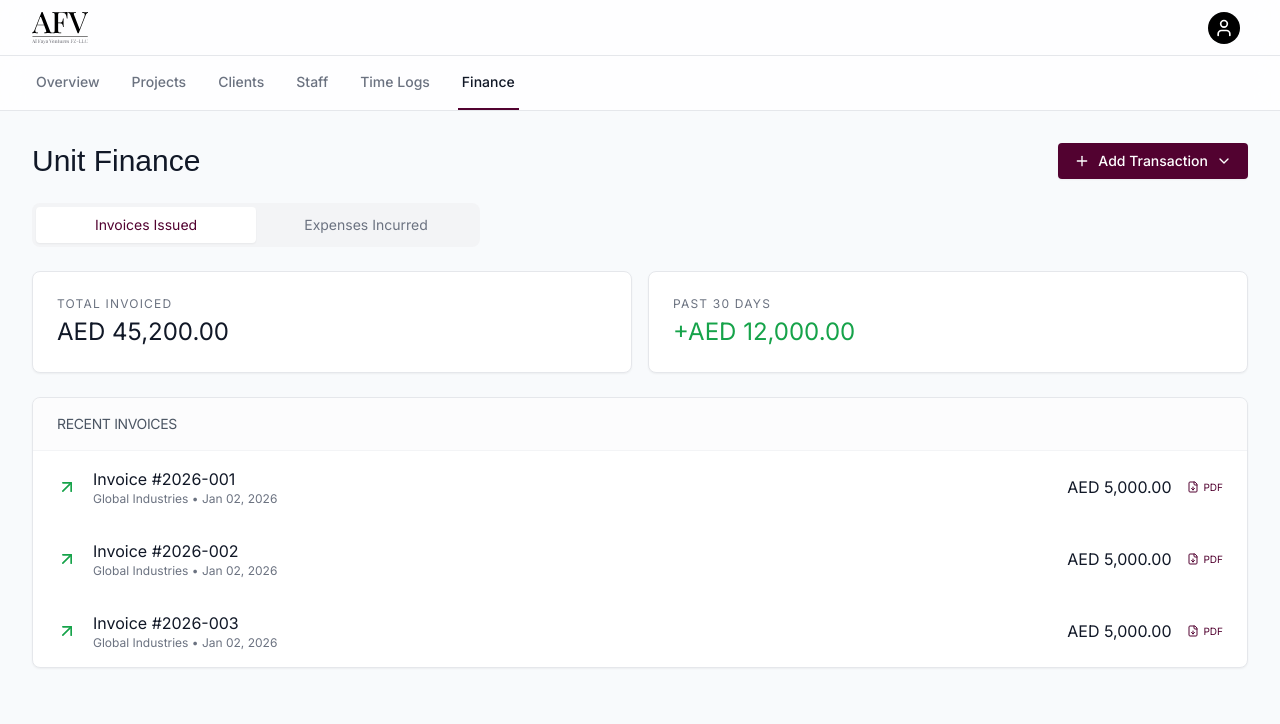
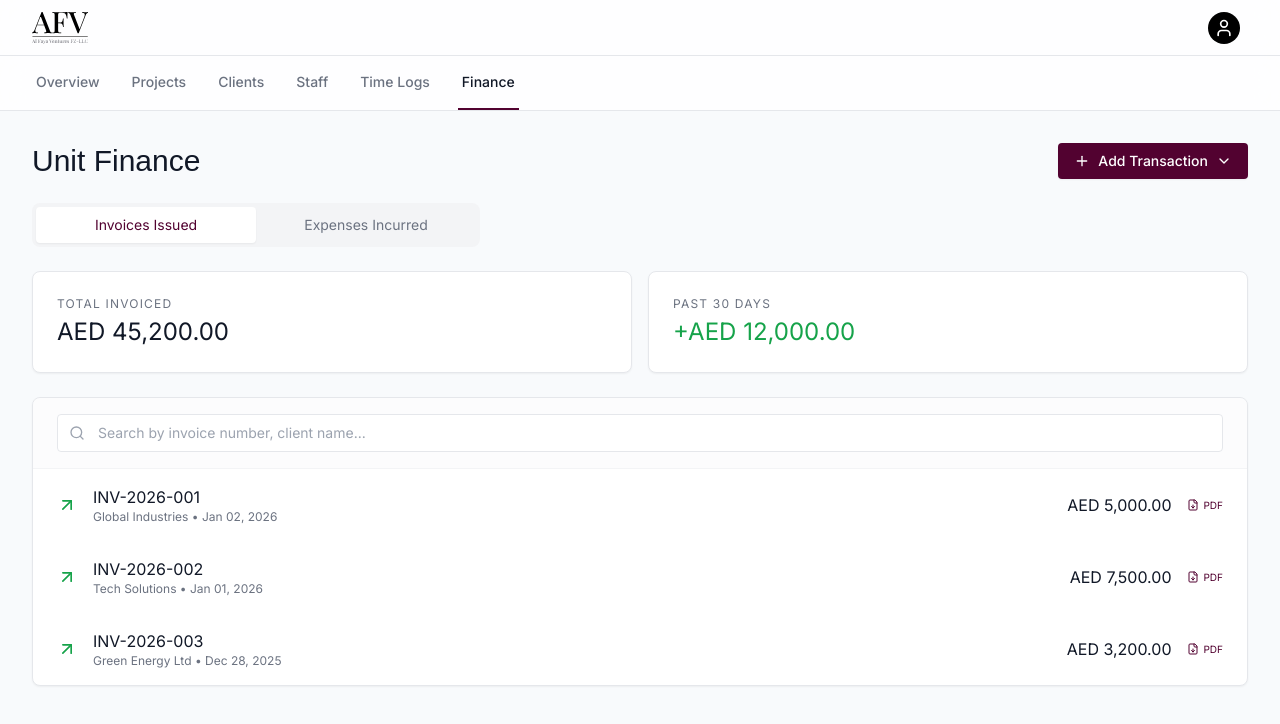
Before and after one commit to lustrecker-lang/alfayainternal, a Next.js app: page /dashboard/afconsult/finance in a window 1280 px wide. Shown: the top 724 px of the page. Built offline with nearby package versions, Linux system fonts and the light colour scheme; a web font is replaced by a local one.

Commit message:
Add search bar to finance page replacing RECENT INVOICES title

```diff
--- a/app/dashboard/afconsult/finance/page.tsx
+++ b/app/dashboard/afconsult/finance/page.tsx
@@ -1,12 +1,25 @@
 'use client';
 
 import { useState } from 'react';
-import { Plus, ArrowUpRight, ArrowDownLeft, ChevronDown, FileDown } from 'lucide-react';
+import { Plus, ArrowUpRight, ArrowDownLeft, ChevronDown, FileDown, Search } from 'lucide-react';
 import Link from 'next/link';
 
 export default function FinancePage() {
     const [view, setView] = useState<'INVOICES' | 'EXPENSES'>('INVOICES');
     const [showDropdown, setShowDropdown] = useState(false);
+    const [searchQuery, setSearchQuery] = useState('');
+
+    const invoices = [
+        { id: 1, number: 'INV-2026-001', client: 'Global Industries', date: 'Jan 02, 2026', amount: 5000 },
+        { id: 2, number: 'INV-2026-002', client: 'Tech Solutions', date: 'Jan 01, 2026', amount: 7500 },
+        { id: 3, number: 'INV-2026-003', client: 'Green Energy Ltd', date: 'Dec 28, 2025', amount: 3200 },
+    ];
+
+    const filteredInvoices = invoices.filter(inv =>
+        inv.number.toLowerCase().includes(searchQuery.toLowerCase()) ||
+        inv.client.toLowerCase().includes(searchQuery.toLowerCase()) ||
+        inv.date.toLowerCase().includes(searchQuery.toLowerCase())
+    );
 
     return (
         <div className="space-y-6">
@@ -71,7 +84,7 @@ export default function FinancePage() {
                 </button>
             </div>
 
-            {/* Summary Cards - Only 2 cards now */}
+            {/* Summary Cards */}
             <div className="grid grid-cols-1 md:grid-cols-2 gap-4">
                 <div className="bg-white dark:bg-zinc-800 p-6 border border-gray-200 dark:border-gray-700 shadow-sm" style={{ borderRadius: '0.5rem' }}>
                     <p className="text-xs font-normal text-gray-500 uppercase tracking-widest mb-1 font-sans">Total {view === 'INVOICES' ? 'Invoiced' : 'Expensed'}</p>
@@ -85,29 +98,38 @@ export default function FinancePage() {
 
             {/* List view */}
             <div className="bg-white dark:bg-zinc-800 border border-gray-200 dark:border-gray-700 overflow-hidden shadow-sm" style={{ borderRadius: '0.5rem' }}>
+                {/* Search Bar */}
                 <div className="px-6 py-4 bg-gray-50/50 dark:bg-zinc-900/50 border-b border-gray-100 dark:border-zinc-800">
-                    <h2 className="text-sm font-normal text-gray-600 dark:text-gray-400 uppercase tracking-tight font-sans">Recent {view === 'INVOICES' ? 'Invoices' : 'Expenses'}</h2>
+                    <div className="relative">
+                        <Search className="absolute left-3 top-1/2 -translate-y-1/2 w-4 h-4 text-gray-400" />
+                        <input
+                            type="text"
+                            value={searchQuery}
+                            onChange={(e) => setSearchQuery(e.target.value)}
+                            placeholder="Search by invoice number, client name..."
+                            className="w-full pl-10 pr-4 py-2 text-sm bg-white dark:bg-zinc-800 border border-gray-200 dark:border-gray-700 text-gray-900 dark:text-white focus:ring-2 focus:ring-afconsult outline-none font-sans"
+                            style={{ borderRadius: '0.25rem' }}
+                        />
+                    </div>
                 </div>
                 <div className="divide-y divide-gray-100 dark:divide-gray-800">
-                    {[1, 2, 3].map((i) => (
-                        <Link key={i} href={`/dashboard/afconsult/finance/${i}`}>
+                    {filteredInvoices.length > 0 ? (
+                        filteredInvoices.map((inv) => (
+                            <Link key={inv.id} href={`/dashboard/afconsult/finance/${inv.id}`}>
                                 <div className="px-6 py-4 flex items-center justify-between hover:bg-gray-50/50 dark:hover:bg-zinc-700/30 transition-colors cursor-pointer">
                                     <div className="flex items-center gap-4">
-                                    {/* Arrow icons without circular background */}
                                         {view === 'INVOICES' ? (
                                             <ArrowUpRight className="w-5 h-5 text-green-600" />
                                         ) : (
                                             <ArrowDownLeft className="w-5 h-5 text-red-600" />
                                         )}
                                         <div>
-                                        <p className="font-normal text-gray-900 dark:text-white font-sans">
-                                            {view === 'INVOICES' ? `Invoice #2026-00${i}` : `Expense Reimb. #${i}`}
-                                        </p>
-                                        <p className="text-xs text-gray-500 font-sans">Global Industries • Jan 02, 2026</p>
+                                            <p className="font-normal text-gray-900 dark:text-white font-sans">{inv.number}</p>
+                                            <p className="text-xs text-gray-500 font-sans">{inv.client} • {inv.date}</p>
                                         </div>
                                     </div>
                                     <div className="text-right flex items-center gap-4">
-                                    <p className="font-normal text-gray-900 dark:text-white font-sans">AED 5,000.00</p>
+                                        <p className="font-normal text-gray-900 dark:text-white font-sans">AED {inv.amount.toLocaleString()}.00</p>
                                         <button
                                             onClick={(e) => {
                                                 e.preventDefault();
@@ -122,7 +144,12 @@ export default function FinancePage() {
                                     </div>
                                 </div>
                             </Link>
-                    ))}
+                        ))
+                    ) : (
+                        <div className="px-6 py-8 text-center text-gray-500 font-sans text-sm">
+                            No results found for &quot;{searchQuery}&quot;
+                        </div>
+                    )}
                 </div>
             </div>
         </div>
```
Lines whose indentation alone changed are shown as unchanged.
